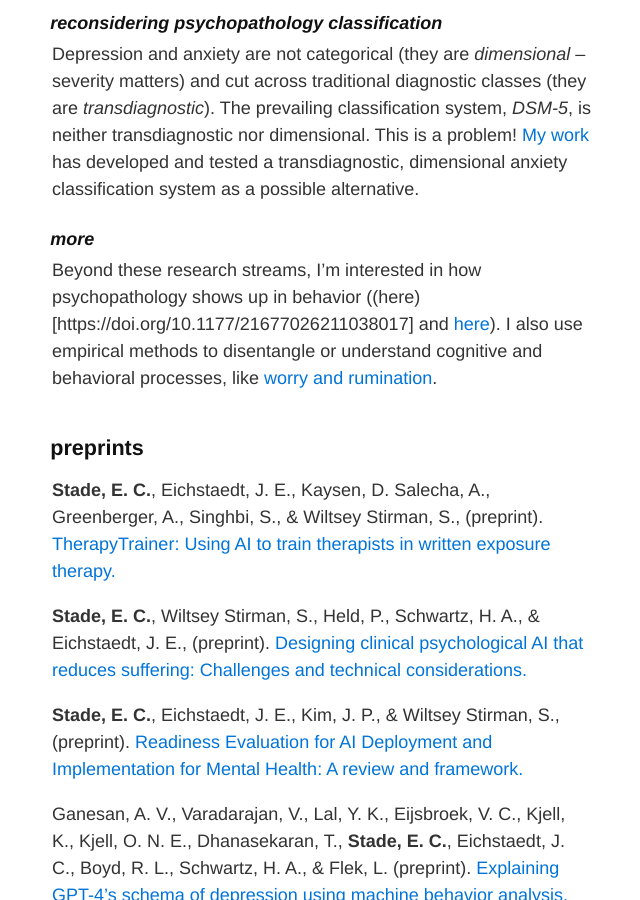
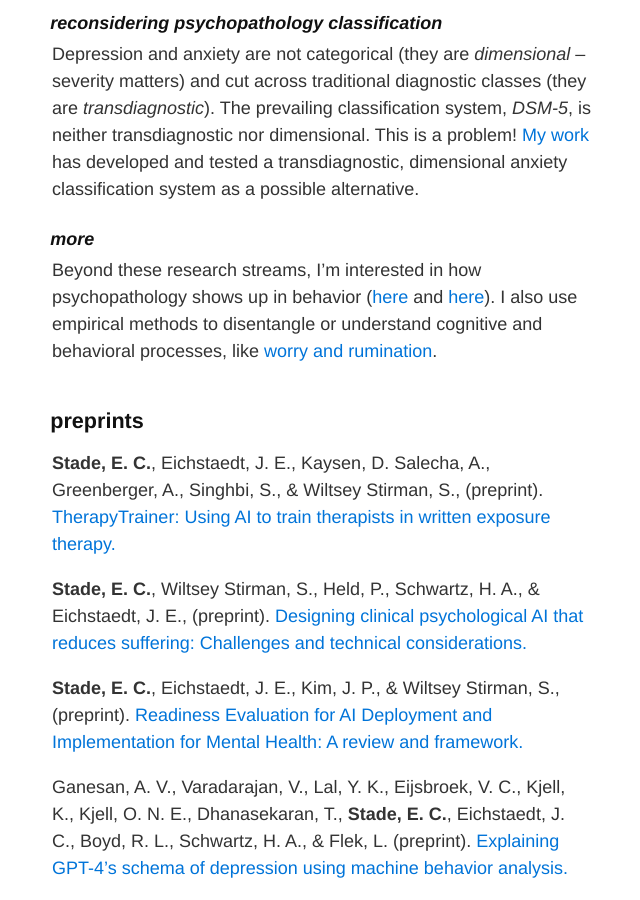
Before and after one commit to betsystade/betsystade.github.io, a Jekyll site: the page built from index.md, in a window 1280 px wide and 900 px high, scrolled down 1316 px. Shown: the whole window, without its empty margins (318-958 px from the left). Built offline with Jekyll 4.4.1, drawn with Linux system fonts in a browser that asks for light colours; our own code applies the rules of GitHub Pages for plain Markdown files.

Commit message:
fix link

```diff
--- a/index.md
+++ b/index.md
@@ -38,7 +38,7 @@ I have also used natural language processing to characterize and measure (and di
 Depression and anxiety are not categorical (they are *dimensional* -- severity matters) and cut across traditional diagnostic classes (they are *transdiagnostic*). The prevailing classification system, *DSM-5*, is neither transdiagnostic nor dimensional. This is a problem! [My work](https://psyarxiv.com/vkbnh) has developed and tested a transdiagnostic, dimensional anxiety classification system as a possible alternative.
 
 #### more
-Beyond these research streams, I'm interested in how psychopathology shows up in behavior ((here)[https://doi.org/10.1177/21677026211038017] and [here](https://authors.elsevier.com/sd/article/S0005-7967(25)00022-1)). I also use empirical methods to disentangle or understand cognitive and behavioral processes, like [worry and rumination](https://doi.org/10.1177/21677026221131309).
+Beyond these research streams, I'm interested in how psychopathology shows up in behavior ([here](https://doi.org/10.1177/21677026211038017) and [here](https://authors.elsevier.com/sd/article/S0005-7967(25)00022-1)). I also use empirical methods to disentangle or understand cognitive and behavioral processes, like [worry and rumination](https://doi.org/10.1177/21677026221131309).
 
 
 ## preprints
```
